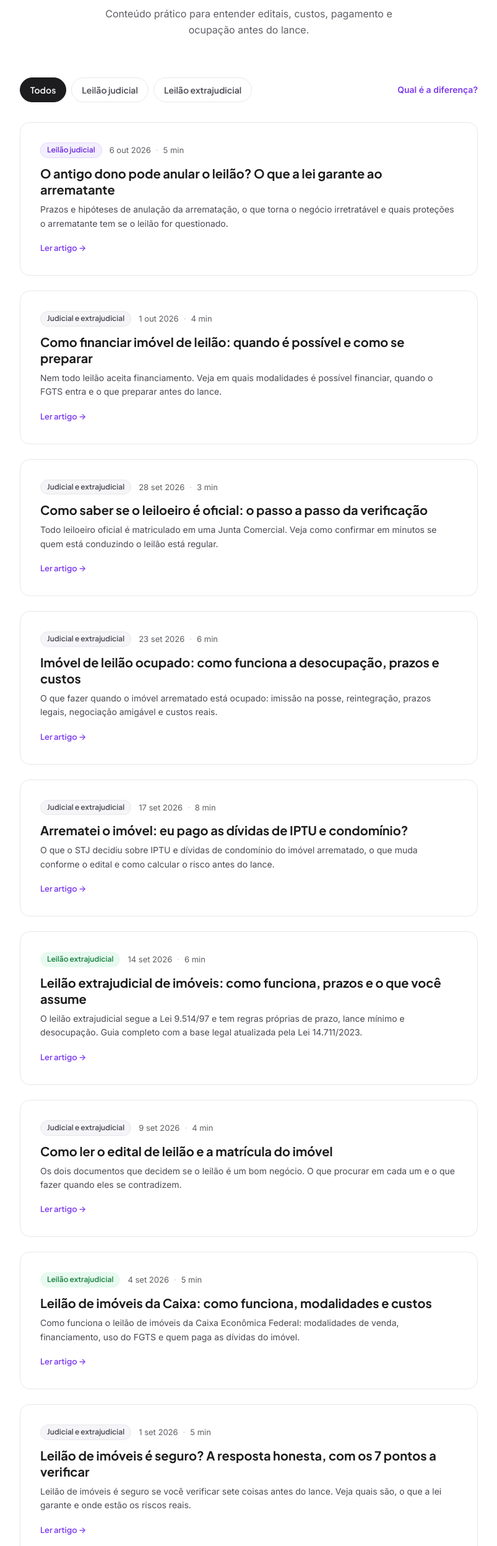
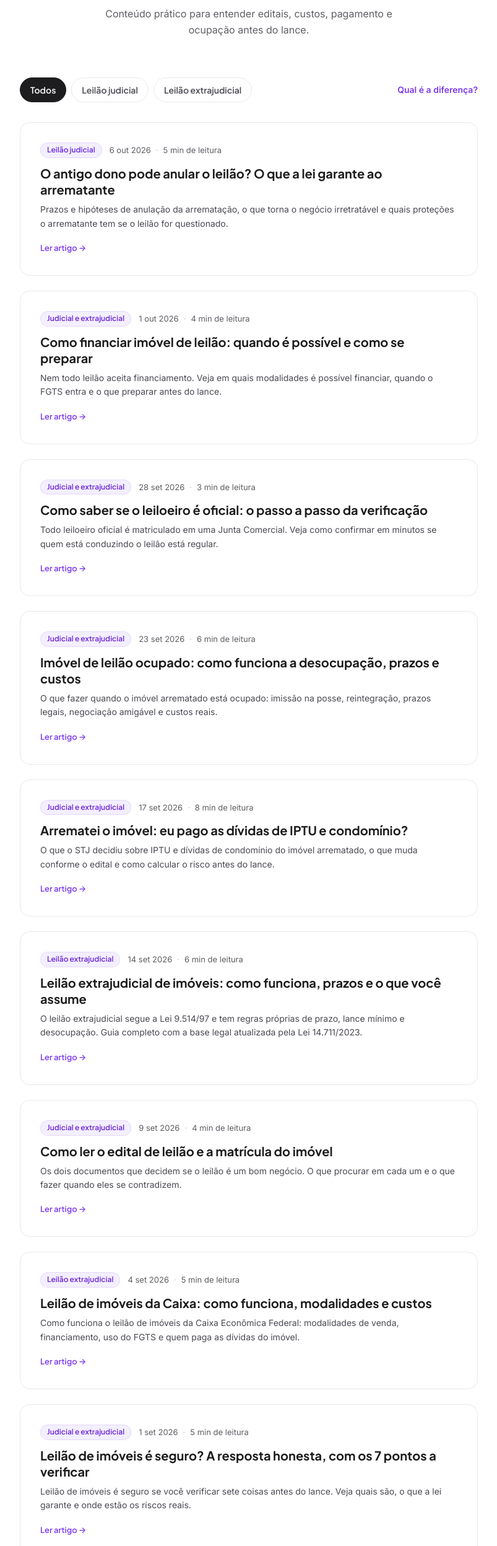
Before and after one commit to arremata/Landing-page-Argos, a website: page blog/index.html in a window 1280 px wide. Shown: the part 305-2800 px from the top of the page at 62% size, without its empty margins (238-1041 px from the left). Drawn offline with Linux system fonts and the light colour scheme.

Commit message:
style(blog): selo de modalidade em padrao unico e tempo de leitura explicito nos cards
Co-Authored-By: Claude Opus 5.5 <noreply@anthropic.com>

```diff
--- a/blog/blog-styles.css
+++ b/blog/blog-styles.css
@@ -506,8 +506,8 @@
 }
 
 /* ===== MODALIDADE DO LEILAO ===== */
-/* Judicial em violeta, extrajudicial em verde, os dois em cinza. O selo diz ao
-   leitor, antes de qualquer regra, para qual leilao o texto vale. */
+/* Um unico padrao visual para todas as modalidades: o que muda e o texto do
+   selo (judicial, extrajudicial, os dois), nunca a cor. */
 
 .modalidade-selo {
   display: inline-flex;
@@ -519,21 +519,9 @@
   font-weight: 600;
   line-height: 1.4;
   white-space: nowrap;
-  color: var(--text-2);
-  background: var(--bg-soft);
-  border: 1px solid var(--border);
-}
-
-.is-judicial > .modalidade-selo, .modalidade-selo.is-judicial {
   color: var(--violet-hover);
   background: var(--violet-bg);
-  border-color: var(--violet-border);
-}
-
-.is-extrajudicial > .modalidade-selo, .modalidade-selo.is-extrajudicial {
-  color: var(--green-text);
-  background: var(--green-bg);
-  border-color: transparent;
+  border: 1px solid var(--violet-border);
 }
 
 .blog-modalidade {
@@ -542,13 +530,11 @@
   margin-top: var(--sp-6);
   padding: var(--sp-4) var(--sp-5);
   border: 1px solid var(--border);
-  border-left: 3px solid var(--line-strong);
+  border-left: 3px solid var(--violet);
   border-radius: var(--radius-medium);
   background: var(--white);
 }
 
-.blog-modalidade.is-judicial { border-left-color: var(--violet); }
-.blog-modalidade.is-extrajudicial { border-left-color: var(--green-text); }
 .blog-modalidade .modalidade-selo { justify-self: start; }
 
 .blog-modalidade p {
@@ -577,10 +563,10 @@
   font-size: 12px;
   font-weight: 600;
   text-align: left;
+  color: var(--violet-hover);
+  background: var(--violet-bg);
 }
 
-.blog-body .secao-tag.is-judicial { color: var(--violet-hover); background: var(--violet-bg); }
-.blog-body .secao-tag.is-extrajudicial { color: var(--green-text); background: var(--green-bg); }
 
 .toc-tag {
   margin-left: 6px;
@@ -597,7 +583,8 @@
   margin: var(--sp-8) 0;
   padding: var(--sp-5) var(--sp-6);
   border-radius: var(--radius-medium);
-  background: var(--green-bg);
+  background: var(--violet-wash);
+  border: 1px solid var(--violet-border);
 }
 
 .blog-callout-title {
--- a/blog/index.html
+++ b/blog/index.html
@@ -74,7 +74,7 @@
             <span class="modalidade-selo is-judicial">Leilão judicial</span>
             <time datetime="2026-10-06">6 out 2026</time>
             <span class="meta-sep">·</span>
-            <span>5 min</span>
+            <span>5 min de leitura</span>
           </div>
           <h2 class="blog-card-title">O antigo dono pode anular o leilão? O que a lei garante ao arrematante</h2>
           <p class="blog-card-desc">Prazos e hipóteses de anulação da arrematação, o que torna o negócio irretratável e quais proteções o arrematante tem se o leilão for questionado.</p>
@@ -88,7 +88,7 @@
             <span class="modalidade-selo is-ambos">Judicial e extrajudicial</span>
             <time datetime="2026-10-01">1 out 2026</time>
             <span class="meta-sep">·</span>
-            <span>4 min</span>
+            <span>4 min de leitura</span>
           </div>
           <h2 class="blog-card-title">Como financiar imóvel de leilão: quando é possível e como se preparar</h2>
           <p class="blog-card-desc">Nem todo leilão aceita financiamento. Veja em quais modalidades é possível financiar, quando o FGTS entra e o que preparar antes do lance.</p>
@@ -102,7 +102,7 @@
             <span class="modalidade-selo is-ambos">Judicial e extrajudicial</span>
             <time datetime="2026-09-28">28 set 2026</time>
             <span class="meta-sep">·</span>
-            <span>3 min</span>
+            <span>3 min de leitura</span>
           </div>
           <h2 class="blog-card-title">Como saber se o leiloeiro é oficial: o passo a passo da verificação</h2>
           <p class="blog-card-desc">Todo leiloeiro oficial é matriculado em uma Junta Comercial. Veja como confirmar em minutos se quem está conduzindo o leilão está regular.</p>
@@ -116,7 +116,7 @@
             <span class="modalidade-selo is-ambos">Judicial e extrajudicial</span>
             <time datetime="2026-09-23">23 set 2026</time>
             <span class="meta-sep">·</span>
-            <span>6 min</span>
+            <span>6 min de leitura</span>
           </div>
           <h2 class="blog-card-title">Imóvel de leilão ocupado: como funciona a desocupação, prazos e custos</h2>
           <p class="blog-card-desc">O que fazer quando o imóvel arrematado está ocupado: imissão na posse, reintegração, prazos legais, negociação amigável e custos reais.</p>
@@ -130,7 +130,7 @@
             <span class="modalidade-selo is-ambos">Judicial e extrajudicial</span>
             <time datetime="2026-09-17">17 set 2026</time>
             <span class="meta-sep">·</span>
-            <span>8 min</span>
+            <span>8 min de leitura</span>
           </div>
           <h2 class="blog-card-title">Arrematei o imóvel: eu pago as dívidas de IPTU e condomínio?</h2>
           <p class="blog-card-desc">O que o STJ decidiu sobre IPTU e dívidas de condomínio do imóvel arrematado, o que muda conforme o edital e como calcular o risco antes do lance.</p>
@@ -144,7 +144,7 @@
             <span class="modalidade-selo is-extrajudicial">Leilão extrajudicial</span>
             <time datetime="2026-09-14">14 set 2026</time>
             <span class="meta-sep">·</span>
-            <span>6 min</span>
+            <span>6 min de leitura</span>
           </div>
           <h2 class="blog-card-title">Leilão extrajudicial de imóveis: como funciona, prazos e o que você assume</h2>
           <p class="blog-card-desc">O leilão extrajudicial segue a Lei 9.514/97 e tem regras próprias de prazo, lance mínimo e desocupação. Guia completo com a base legal atualizada pela Lei 14.711/2023.</p>
@@ -158,7 +158,7 @@
             <span class="modalidade-selo is-ambos">Judicial e extrajudicial</span>
             <time datetime="2026-09-09">9 set 2026</time>
             <span class="meta-sep">·</span>
-            <span>4 min</span>
+            <span>4 min de leitura</span>
           </div>
           <h2 class="blog-card-title">Como ler o edital de leilão e a matrícula do imóvel</h2>
           <p class="blog-card-desc">Os dois documentos que decidem se o leilão é um bom negócio. O que procurar em cada um e o que fazer quando eles se contradizem.</p>
@@ -172,7 +172,7 @@
             <span class="modalidade-selo is-extrajudicial">Leilão extrajudicial</span>
             <time datetime="2026-09-04">4 set 2026</time>
             <span class="meta-sep">·</span>
-            <span>5 min</span>
+            <span>5 min de leitura</span>
           </div>
           <h2 class="blog-card-title">Leilão de imóveis da Caixa: como funciona, modalidades e custos</h2>
           <p class="blog-card-desc">Como funciona o leilão de imóveis da Caixa Econômica Federal: modalidades de venda, financiamento, uso do FGTS e quem paga as dívidas do imóvel.</p>
@@ -186,7 +186,7 @@
             <span class="modalidade-selo is-ambos">Judicial e extrajudicial</span>
             <time datetime="2026-09-01">1 set 2026</time>
             <span class="meta-sep">·</span>
-            <span>5 min</span>
+            <span>5 min de leitura</span>
           </div>
           <h2 class="blog-card-title">Leilão de imóveis é seguro? A resposta honesta, com os 7 pontos a verificar</h2>
           <p class="blog-card-desc">Leilão de imóveis é seguro se você verificar sete coisas antes do lance. Veja quais são, o que a lei garante e onde estão os riscos reais.</p>
@@ -200,7 +200,7 @@
             <span class="modalidade-selo is-ambos">Judicial e extrajudicial</span>
             <time datetime="2026-08-26">26 ago 2026</time>
             <span class="meta-sep">·</span>
-            <span>7 min</span>
+            <span>7 min de leitura</span>
           </div>
           <h2 class="blog-card-title">Quanto custa comprar imóvel em leilão: todos os custos além do lance</h2>
           <p class="blog-card-desc">Comissão do leiloeiro, ITBI, cartório, dívidas e desocupação. Veja a conta completa do que se paga além do lance em um leilão de imóvel.</p>
@@ -214,7 +214,7 @@
             <span class="modalidade-selo is-ambos">Judicial e extrajudicial</span>
             <time datetime="2026-08-21">21 ago 2026</time>
             <span class="meta-sep">·</span>
-            <span>5 min</span>
+            <span>5 min de leitura</span>
           </div>
           <h2 class="blog-card-title">Leilão judicial e leilão extrajudicial: as diferenças que mudam o seu risco</h2>
           <p class="blog-card-desc">Judicial e extrajudicial são dois mundos com regras, prazos e riscos diferentes. Entenda o que muda em cada um antes de dar o lance.</p>
@@ -228,7 +228,7 @@
             <span class="modalidade-selo is-ambos">Judicial e extrajudicial</span>
             <time datetime="2026-08-18">18 ago 2026</time>
             <span class="meta-sep">·</span>
-            <span>6 min</span>
+            <span>6 min de leitura</span>
           </div>
           <h2 class="blog-card-title">Como funciona um leilão de imóveis: o guia completo para quem nunca participou</h2>
           <p class="blog-card-desc">Entenda como funciona um leilão de imóvel do começo ao fim: tipos, praças, lance, custos e o que acontece depois da arrematação. Com a base legal de cada etapa.</p>
--- a/scripts/build-blog.js
+++ b/scripts/build-blog.js
@@ -382,7 +382,7 @@ function listingTemplate(posts) {
             <span class="modalidade-selo is-${p.modalidade}">${MODALIDADES[p.modalidade].selo}</span>
             <time datetime="${p.publishedAt}">${formatDate(p.publishedAt)}</time>
             <span class="meta-sep">·</span>
-            <span>${p.readTime} min</span>
+            <span>${p.readTime} min de leitura</span>
           </div>
           <h2 class="blog-card-title">${p.title}</h2>
           <p class="blog-card-desc">${p.description}</p>
```
